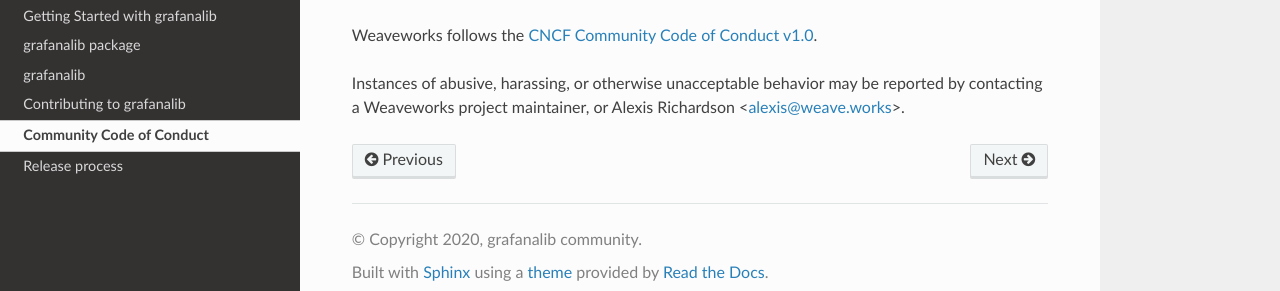
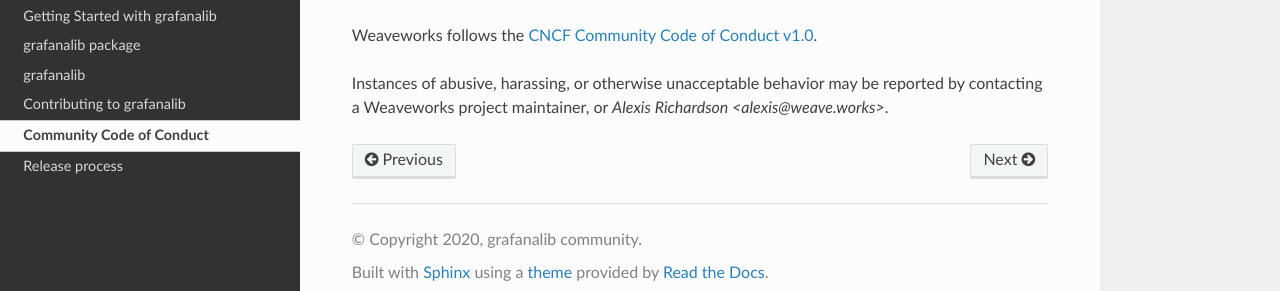
Before and after one commit to Justin121983/grafanalib, a Sphinx documentation site: the page built from docs/CODE_OF_CONDUCT.rst, in a window 1280 px wide. Shown: the part 136-427 px from the top of the page. Built offline with Sphinx 7.4.7 and the Read the Docs theme 2.0.0, drawn with Linux system fonts in a browser that asks for light colours.

```diff
--- a/docs/CODE_OF_CONDUCT.rst
+++ b/docs/CODE_OF_CONDUCT.rst
@@ -6,7 +6,6 @@ Weaveworks follows the `CNCF Community Code of Conduct v1.0`_.
 
 Instances of abusive, harassing, or otherwise unacceptable behavior may be reported by contacting
 a Weaveworks project maintainer,
-or
-Alexis Richardson <alexis@weave.works>.
+or `Alexis Richardson <alexis@weave.works>`.
 
 .. _`CNCF Community Code of Conduct v1.0`: https://github.com/cncf/foundation/blob/0ce4694e5103c0c24ca90c189da81e5408a46632/code-of-conduct.md
```
